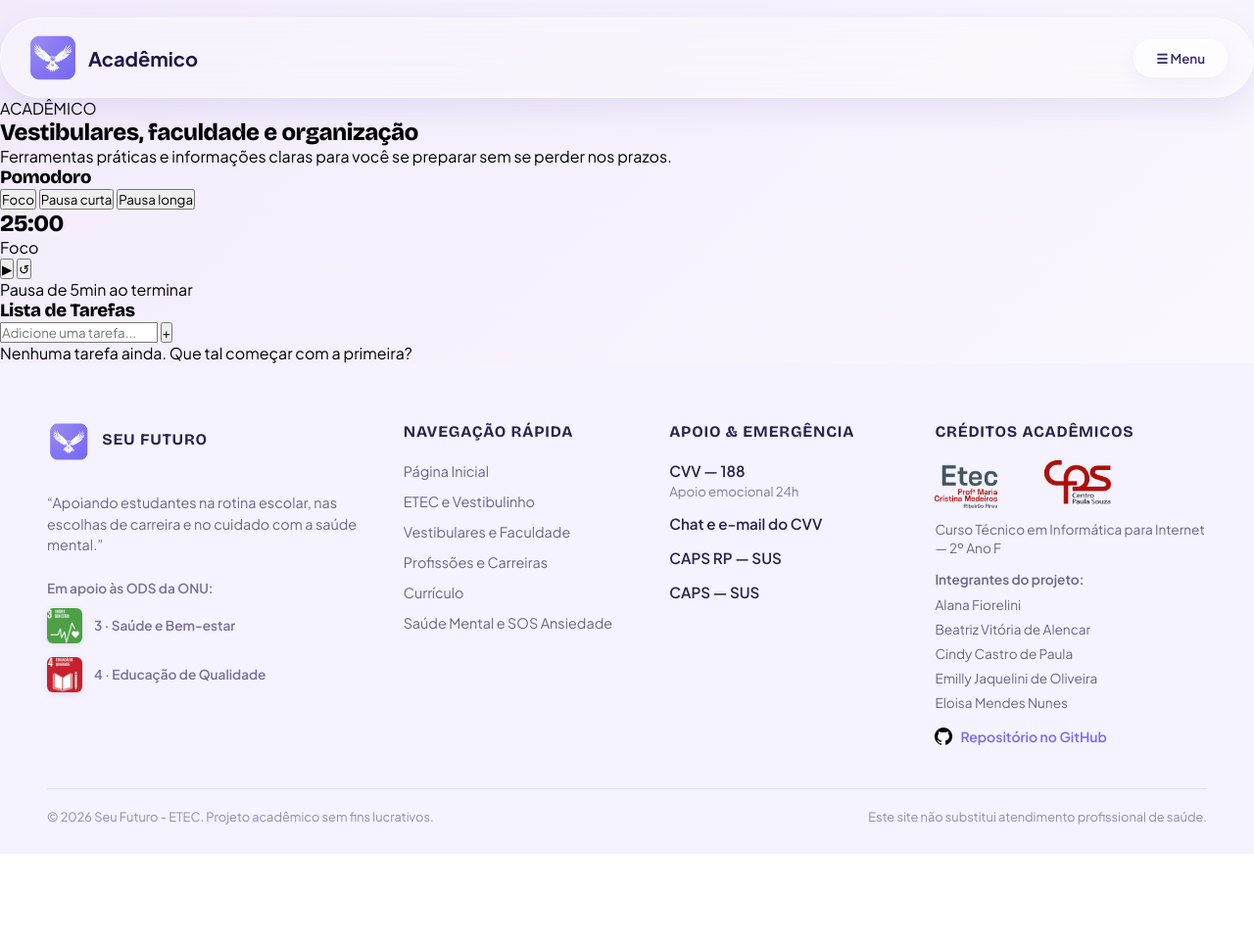
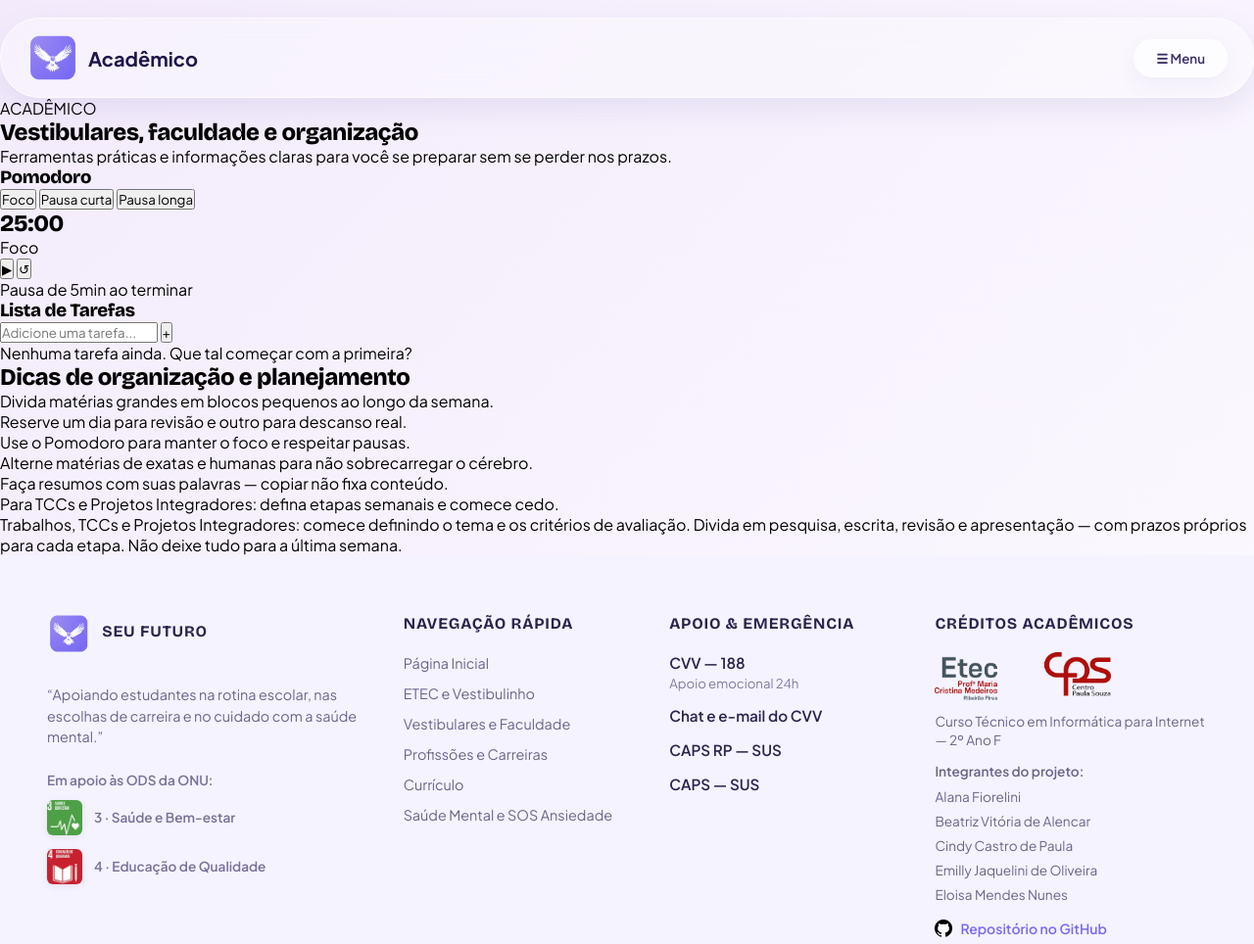
Before and after one commit to BeatrizVihh/Feira-Tecnologica-2026, a website: page paginas/academico.html in a window 1280 px wide. Shown: the top 964 px of the page at 98% size. Before the commit the page ends 872 px from the top, so only its background shows below. Drawn offline with nearby package versions, Linux system fonts and the light colour scheme.

Commit message:
html do academico

```diff
--- a/paginas/academico.html
+++ b/paginas/academico.html
@@ -48,7 +48,8 @@
 
     <main class="container">
         <!--eu acabei de criar uma area onde vai guardar as informações do começo -->
-  <section class="hero"> <!--esse section é uma seção aonde vai chmar a secao de destaque que é o hero(academico e as outras coisas) -->
+        <section class="hero">
+            <!--esse section é uma seção aonde vai chmar a secao de destaque que é o hero(academico e as outras coisas) -->
             <span class="badge-category">ACADÊMICO</span> <!--ecoloquei span para isolar o academico -->
             <h1>Vestibulares, faculdade e organização</h1>
             <p>Ferramentas práticas e informações claras para você se preparar sem se perder nos prazos.</p>
@@ -95,9 +96,33 @@
             <div class="status-tarefa">
                 <p>Nenhuma tarefa ainda. Que tal começar com a primeira?</p>
             </div>
+            <div class="dicas">
+                <h2 class="organização">Dicas de organização e planejamento</h2>
+                <div class="materias1">
+                    <ul>
+                        <li>Divida matérias grandes em blocos pequenos ao longo da semana.</li>
+                        <li>Reserve um dia para revisão e outro para descanso real.</li>
+                        <li>Use o Pomodoro para manter o foco e respeitar pausas.</li>
+                    </ul>
+                </div>
+                <div class="material2">
+                    <ul>
+                        <li>Alterne matérias de exatas e humanas para não sobrecarregar o cérebro.</li>
+                        <li>Faça resumos com suas palavras — copiar não fixa conteúdo.</li>
+                        <li>Para TCCs e Projetos Integradores: defina etapas semanais e comece cedo.</li>
+                    </ul>
+                </div>
+                <div class="verde">
+                    <p class="trabalhos">Trabalhos, TCCs e Projetos Integradores: comece definindo o tema e os critérios de avaliação. Divida em pesquisa, escrita, revisão e apresentação — com prazos próprios para cada etapa. Não deixe tudo para a última semana.</p>
+                </div>
             </div>
 
+
     </section>
+
+    <div>
+
+    </div>
 
     </div>
 
@@ -109,7 +134,8 @@
                     <img src="../imgs/logo.png" alt="Logo do site" class="logo-footer">
                     <h3>Seu Futuro</h3>
                 </div>
-                <p class="footer-quote">“Apoiando estudantes na rotina escolar, nas escolhas de carreira e no cuidado com a saúde mental.”</p>
+                <p class="footer-quote">“Apoiando estudantes na rotina escolar, nas escolhas de carreira e no cuidado
+                    com a saúde mental.”</p>
 
                 <div class="ods-section">
                     <span>Em apoio às ODS da ONU:</span>
@@ -148,10 +174,12 @@
                     <a href="https://www.cvv.org.br/" target="_blank" class="apoio-titulo">Chat e e-mail do CVV</a>
                 </div>
                 <div class="apoio-item">
-                    <a href="https://www.ribeiraopires.sp.gov.br/portal/secretarias-paginas/13/setores-da-saude/" target="_blank" class="apoio-titulo">CAPS RP — SUS</a>
+                    <a href="https://www.ribeiraopires.sp.gov.br/portal/secretarias-paginas/13/setores-da-saude/"
+                        target="_blank" class="apoio-titulo">CAPS RP — SUS</a>
                 </div>
                 <div class="apoio-item">
-                    <a href="https://www.gov.br/saude/pt-br/composicao/saes/desmad/raps/caps" target="_blank" class="apoio-titulo">CAPS — SUS</a>
+                    <a href="https://www.gov.br/saude/pt-br/composicao/saes/desmad/raps/caps" target="_blank"
+                        class="apoio-titulo">CAPS — SUS</a>
                 </div>
             </div>
 
@@ -171,7 +199,8 @@
                     <li><a href="https://github.com/eloisamendes" target="_blank">Eloisa Mendes Nunes</a></li>
                 </ul>
 
-                <a href="https://github.com/BeatrizVihh/Feira-Tecnologica-2026" target="_blank" class="github-repo-link">
+                <a href="https://github.com/BeatrizVihh/Feira-Tecnologica-2026" target="_blank"
+                    class="github-repo-link">
                     <img src="../imgs/github.webp" alt="GitHub">
                     <span>Repositório no GitHub</span>
                 </a>
```
Lines whose indentation alone changed are shown as unchanged.
